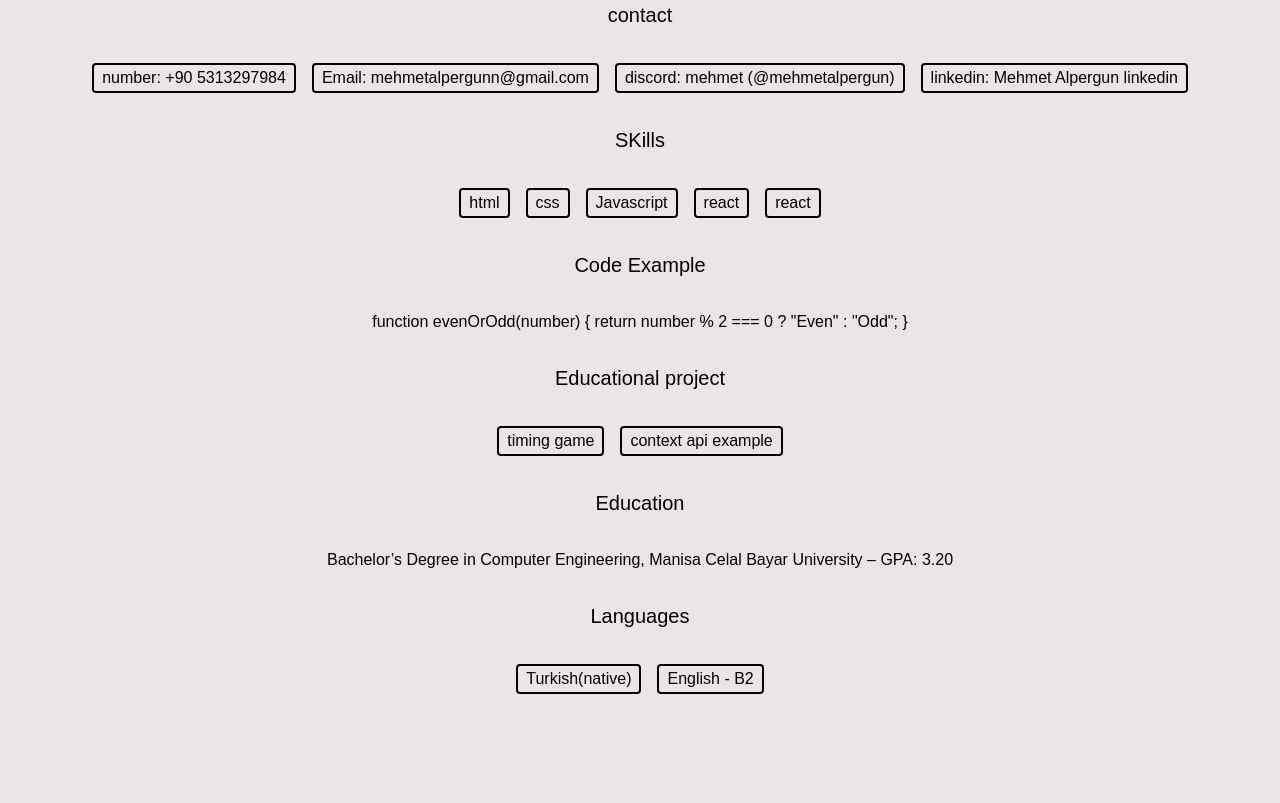
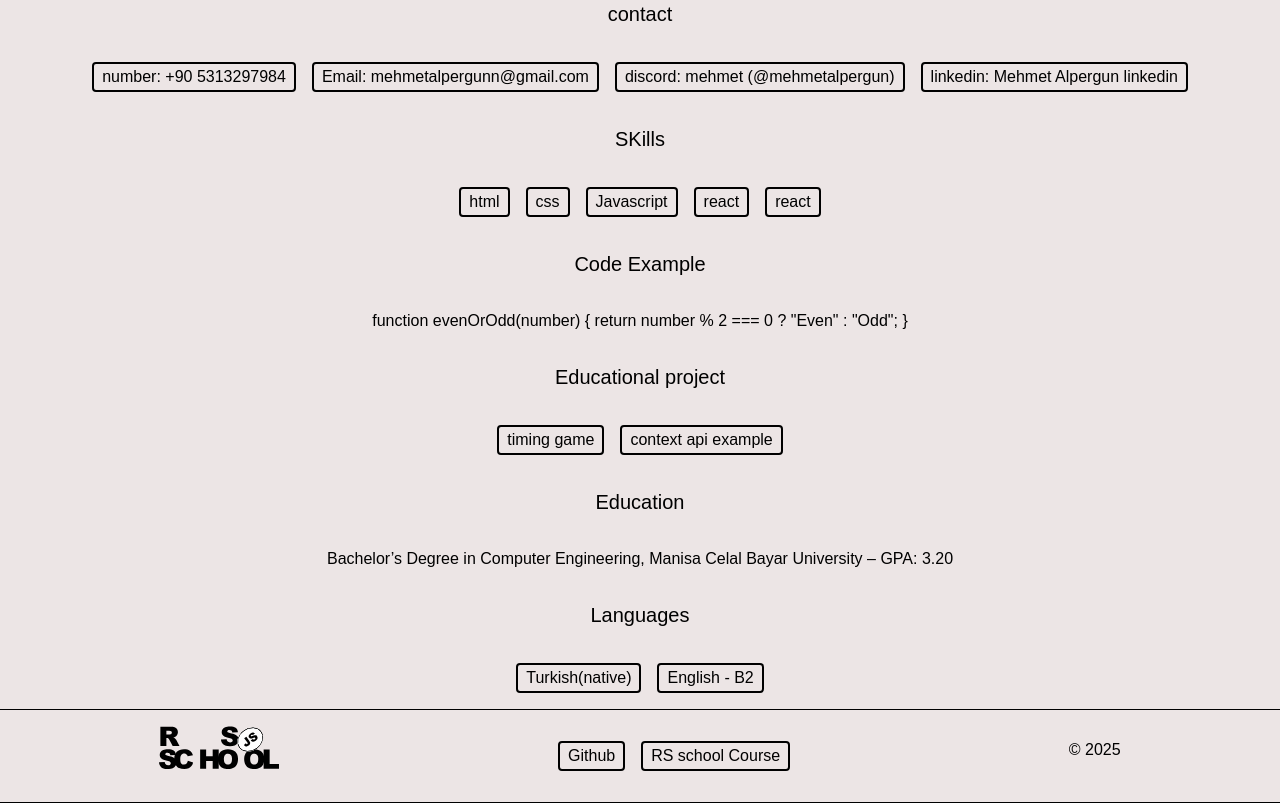
Before and after one commit to Mehmet-Alpergun/rsschool-cv, a plain HTML site: page index.html in a window 1280 px wide. Shown: the part 344-1147 px from the top of the page. Before the commit the page ends 1054 px from the top, so only its background shows below. Drawn offline with Linux system fonts and the light colour scheme.

Commit message:
feat: added footer

```diff
--- a/index.html
+++ b/index.html
@@ -7,7 +7,7 @@
     <title>Document</title>
   </head>
   <body>
-    <header class="headerlan">
+    <header>
       <div class="header-container">
         <div class="logo">
           <img
@@ -101,5 +101,29 @@
         </div>
       </div>
     </main>
+    <footer>
+      <div class="header-container" style="border-top: 1px solid black">
+        <div class="logo">
+          <img
+            src="./rs-school-logo.svg"
+            alt="image of rsschool logo"
+            class="mg"
+          />
+        </div>
+        <nav>
+          <ul style="display: flex; gap: 1rem">
+            <li><a href="https://github.com/Mehmet-Alpergun">Github</a></li>
+            <li>
+              <a href="https://rs.school/courses/short-track" target="_blank"
+                >RS school Course</a
+              >
+            </li>
+          </ul>
+        </nav>
+        <div style="text-align: center">
+          <p class="year">&copy; 2025</p>
+        </div>
+      </div>
+    </footer>
   </body>
 </html>
--- a/style.css
+++ b/style.css
@@ -9,7 +9,7 @@ body {
   display: flex;
   padding: 15px 20px;
   justify-content: space-around;
-  border-bottom: 2px solid black;
+  border-bottom: 1px solid black;
 }
 .mg {
   width: 120px;
```
